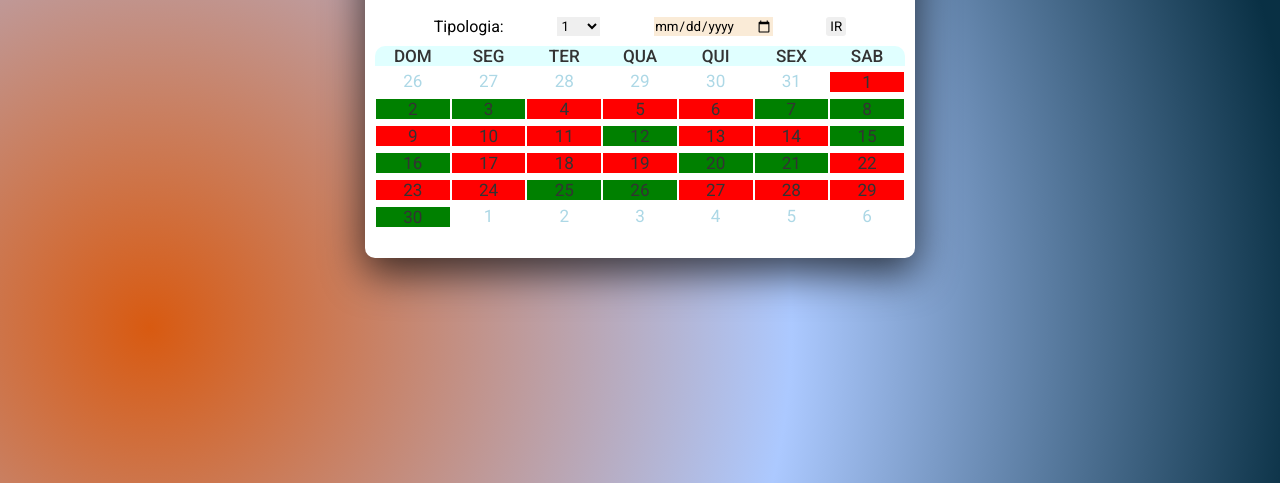
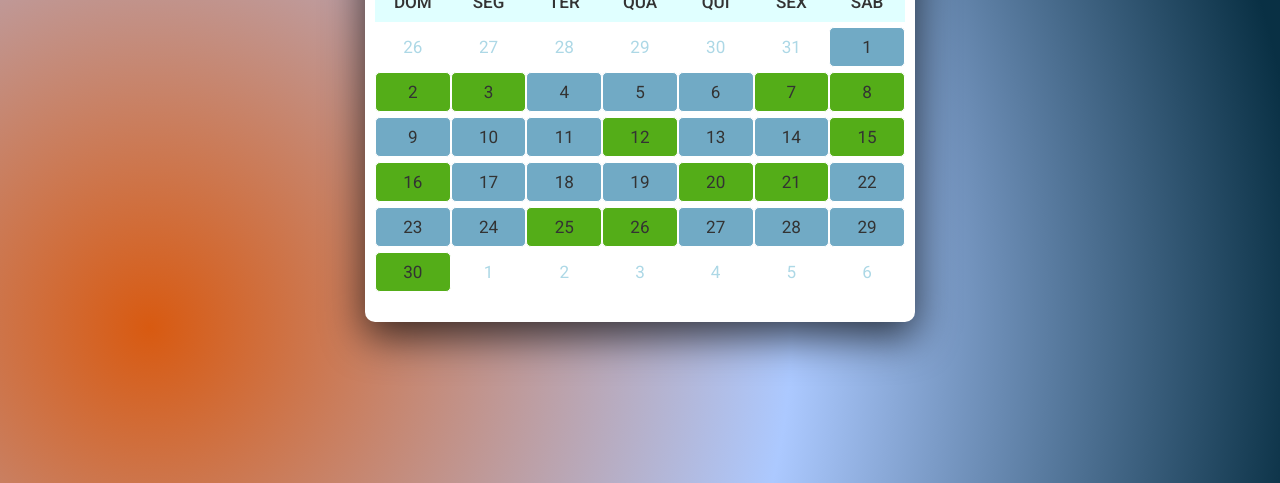
Before and after one commit to tonycmaia/escalaestacao, a website built with Vite: page index.html in a window 1280 px wide. Shown: the part 317-800 px from the top of the page. Built offline with nearby package versions, Linux system fonts and the light colour scheme.

Commit message:
alguns estilos weeks and days

```diff
--- a/style.css
+++ b/style.css
@@ -123,11 +123,29 @@ header .current-date{
   color:#333;
   width: calc(100% / 7);
   font-size:1.07rem;
+  justify-content: center;
+  border-radius: 5px;
+  height: 40px;
+
+  align-content: center;
+
+
+}
+.weeks{
+  align-items: center;
+  justify-content: space-around;
+
+
 }
 
 .calendar .weeks li{
   font-weight:500;
   cursor:default;
+
+  width: 40px;
+  height: 40px;
+
+
 }
 
 .calendar .days li{
@@ -173,13 +191,13 @@ header .current-date{
 }
 
 .Trabalha{
-  background-color:red;
+  background-color:rgb(113, 170, 197);
   border: 1px solid white;
 
 }
 
 .Folga{
-  background-color:green;
+  background-color:rgb(84, 173, 24);
   border: 1px solid white;
 }
 
```
